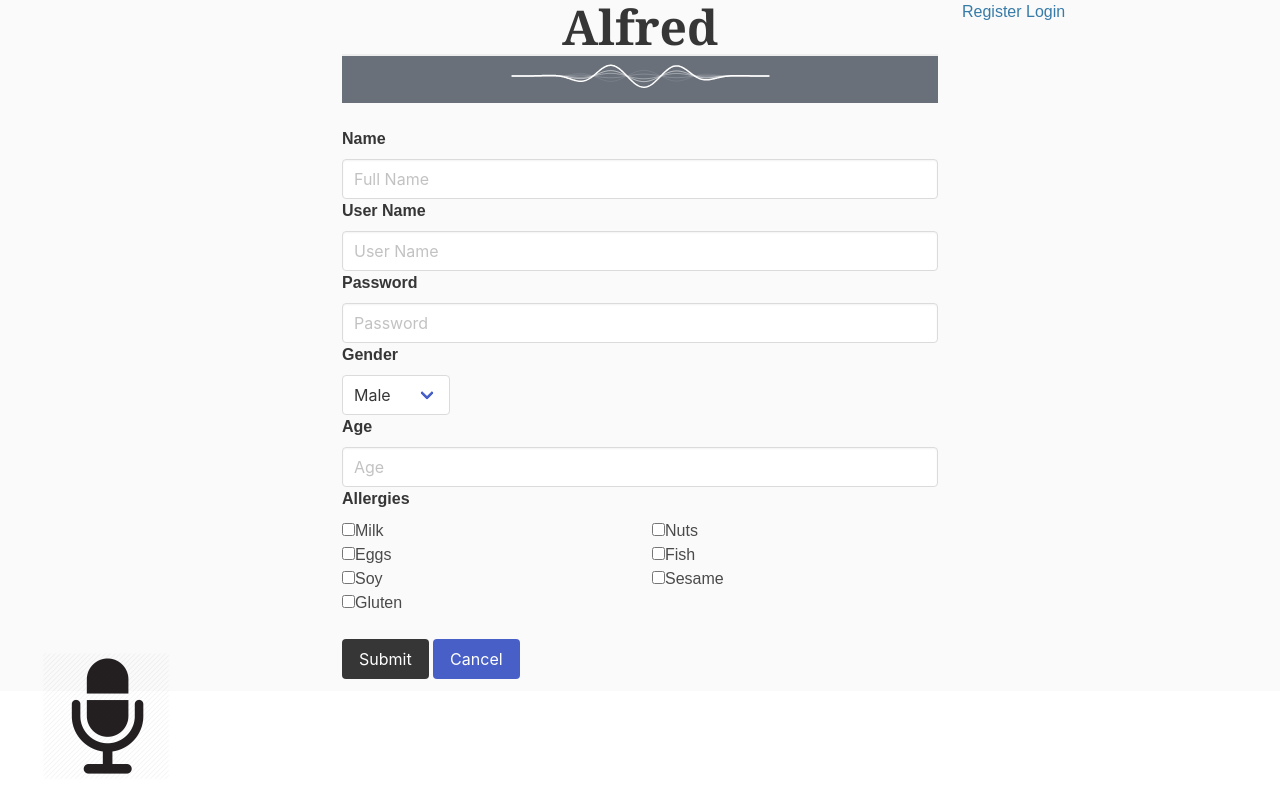
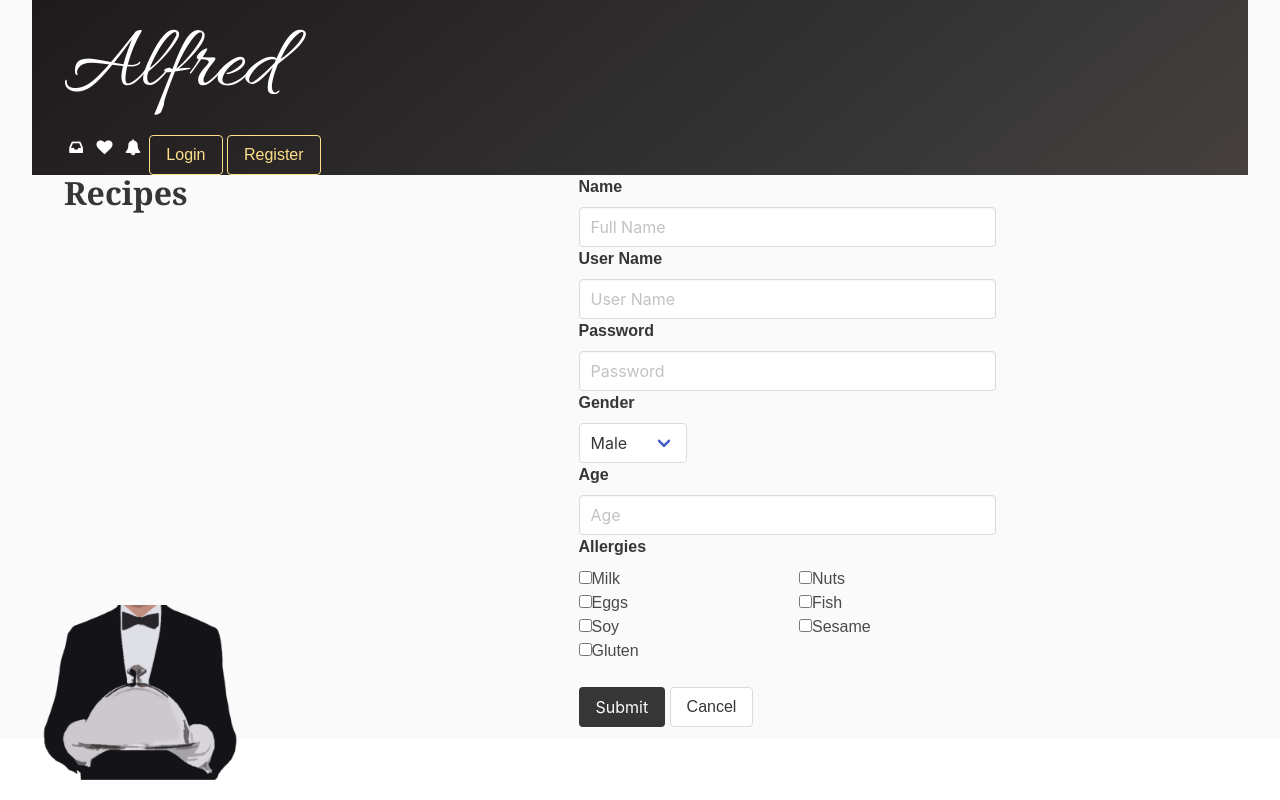
Before and after one commit to bryan-oliveira/alfred, a Flask app: page /register in a window 1280 px wide. Run offline with Flask 2, Linux system fonts and the light colour scheme; parts of the project's set-up code (start-up, migrations or seed data) failed here and were passed over; some libraries are stand-ins or nearby versions.

Commit message:
Fix recipe listing

```diff
--- a/app/static/js/recorder.js
+++ b/app/static/js/recorder.js
@@ -72,7 +72,7 @@ if (navigator.getUserMedia) {
             console.log("recorder stopped");
 
             deleteButton.onclick = function(e) {
-            evtTgt = e.target;
+            var evtTgt = e.target;
             evtTgt.parentNode.parentNode.removeChild(evtTgt.parentNode);
             }
 
@@ -83,7 +83,8 @@ if (navigator.getUserMedia) {
             var xhr = new XMLHttpRequest();
             xhr.onreadystatechange = function (response) {
                 if (xhr.readyState == 4){
-                    document.getElementById("recipe_list").innerHTML = xhr.responseText;
+                    /* document.getElementById("recipe_list").innerHTML = xhr.responseText;*/
+                    document.body.innerHTML = xhr.responseText;
                 }
             }
             xhr.open('POST', '/upload', true);
--- a/app/templates/base-template.html
+++ b/app/templates/base-template.html
@@ -32,7 +32,7 @@
                 <div class="column is-one-quarter">
 
                     <h3 class="title is-3">Recipes</h3>
-                    {% for recipe in recipes %}
+                    {% for recipe in recipe_suggestions %}
                         <!-- TODO Make a clickable link by POSTing recipe name -->
                         <p><a href="/search?recipe_name={{recipe.name|urlencode}}">{{ recipe.name}}</a></p>
                     {% endfor %}
@@ -42,11 +42,8 @@
                 <!-- Right 3/4 of screen -->
                 <div class="column is-three-quarters">
 
-                    {% block content %}{% endblock %}
-
-                    <!-- Alfred results -->
-                    <div id="recipe_list" class="columns is-multiline">
-                    </div>
+                    {% block content %}
+                    {% endblock %}
 
                 </div>
 
--- a/app/templates/register.html
+++ b/app/templates/register.html
@@ -1,33 +1,6 @@
-<!DOCTYPE html>
-<html lang="en">
-<head>
-    <meta charset="UTF-8">
-    <title>Alfred</title>
+{% extends "base-template.html" %}
 
-    <!-- Bulma.io CSS Framework -->
-    <link rel="stylesheet" type="text/css" href="https://cdnjs.cloudflare.com/ajax/libs/bulma/0.0.26/css/bulma.min.css">
-    <!-- Font awesome CSS -->
-    <link rel="stylesheet" href="{{ url_for('static', filename='font-awesome/css/font-awesome.min.css') }}">
-    <!-- Custom CSS -->
-    <link rel=stylesheet type=text/css href="{{ url_for('static', filename='style.css') }}">
-
-</head>
-<body>
-    <div class="container is-fluid">
-        <!-- TODO: Import header template instead of defining in each -->
-        <div class="columns">
-            <div class="column is-half is-offset-one-quarter has-text-centered">
-                <a class="" href="/index"><h1 class="title is-1 is-centered">Alfred</h1></a>
-                <div id="container-ios9" style="background: #69707a;"></div>
-            </div>
-
-            <div class="column is-one-quarter">
-                <a href="/register">Register</a>
-                <a href="/login">Login</a>
-            </div>
-        </div>
-
-
+{% block content %}
 
     <div class="columns">
 
@@ -129,7 +102,7 @@
             <!-- Buttons -->
             <p class="control">
                 <input type="submit" class="button is-dark" />
-                    <button class="button is-link">Cancel</button>
+                <a class="button" href="/index">Cancel</a>
             </p>
 
             </form>
@@ -137,28 +110,4 @@
 
     </div>
 
-        <img onclick="startRecording()" class="microphone image is-128x128" src="{{ url_for('static', filename='images/microphone.png') }}">
-
-
-    </div>
-
-    <!-- Siri wave thingy -->
-    <script src="{{ url_for('static', filename='js/siriwave.js') }}"></script>
-
-    <script>
-    var $siri_ios9 = document.getElementById('container-ios9');
-    var SW9 = new SiriWave({
-        width: 259,
-        height: 40,
-        speed: 0.1,
-        amplitude: 0.7,
-        container: $siri_ios9,
-        autostart: true,
-    });
-    </script>
-
-    <!-- Microphone recorder functions -->
-    <script src="{{ url_for('static', filename='js/recorder.js')}}"></script>
-
-</body>
-</html>
+{% endblock %}
--- a/app/templates/show_recipe.html
+++ b/app/templates/show_recipe.html
@@ -1,4 +1,4 @@
-{% extends "categories.html" %}
+{% extends "base-template.html" %}
 
 {% block content %}
 
--- a/app/views.py
+++ b/app/views.py
@@ -10,9 +10,14 @@ from app.models import Users
 from .forms import LoginForm
 from flask.ext.login import login_user, logout_user, login_required, current_user
 from app.speech.alfred_tts import get_raw_wav
-import nltk
+
 
 RECOMMENDED_RECIPE_LIST_SIZE = 8
+
+
+def getUserName():
+    # TODO: Consider stashing everything in session var
+    return current_user.fullname.split()[0]
 
 
 # Alfred main page
@@ -35,8 +40,7 @@ def index():
         form = LoginForm()
 
         # Send first name to template
-        # TODO: Consider stashing everything in session var
-        user = current_user.fullname.split()[0]
+        user = getUserName()
 
         # If time var available, check inactivity duration. >10m = Alfred greets you
         if 'time' in session:
@@ -59,7 +63,7 @@ def index():
         return_recipes = random.sample(recipes, RECOMMENDED_RECIPE_LIST_SIZE)
         return render_template('categories.html',
                                title='Home',
-                               recipes=return_recipes,
+                               recipe_suggestions=return_recipes,
                                form=form,
                                user=user,
                                wavfile=alfred_voice)
@@ -74,7 +78,7 @@ def index():
         return_recipes = random.sample(recipes, RECOMMENDED_RECIPE_LIST_SIZE)
         return render_template('categories.html',
                                title='Home',
-                               recipes=return_recipes,
+                               recipe_suggestions=return_recipes,
                                form=form)
 
 
@@ -95,16 +99,14 @@ def search_recipe():
 
     return render_template('show_recipe.html',
                            title=recipe['name'],
-                           recipes=return_recipes,
-                           recipe=recipe)
+                           recipe_suggestions=return_recipes,
+                           recipe=recipe,
+                           user=getUserName())
 
 
 # Upload audio clip to flask | Clicking on Microphone icon triggers this
 @app.route('/upload', methods=['GET', 'POST'])
 def upload():
-    # Debug audio BLOB
-    # app.logger.debug(request.files['audio'])
-
     # Get spoken audio clip
     audio = request.files['audio']
 
@@ -114,12 +116,15 @@ def upload():
     # print recipes
     print len(recipes)
 
-    # TODO: Change to recommended recipes whenever possible
-    # Loads recipes from file (JSON), returns 20 random
-    recommend_recipes = getRecipesFromFile()
-    return_recipes = random.sample(recommend_recipes, RECOMMENDED_RECIPE_LIST_SIZE)
+    # TODO: Scalability: call getRecipesFromFile once and share it to session var; Update every 5m vs every call;
+    # Loads recipes from fie JSON format, returns random 20 at random
+    recipe_list = getRecipesFromFile()
+    return_recipes = random.sample(recipe_list, RECOMMENDED_RECIPE_LIST_SIZE)
 
-    return render_template('show_recipe_results.html', recipes=recipes)
+    return render_template('show_recipe_results.html',
+                           recipes=recipes,
+                           recipe_suggestions=return_recipes,
+                           user=getUserName())
 
 
 # Register view
@@ -179,21 +184,6 @@ def admin_page():
     return render_template("admin.html")
 
 
-@app.route("/run_nltk_script", methods=['GET', 'POST'])
-def run_nltk_script():
-    """
-    This function installs a NLTK dependency on the server machine
-    :return: True
-    """
-    print request.args
-    module = ""
-    for x in request.args:
-        module = x
-    nltk.download(module)
-
-    return redirect('index')
-
-
 @app.route("/logout")
 @login_required
 def logout():
```
Also changed, not shown: app/templates/admin.html (+0 -18 lines), app/templates/show_recipe_results.html (+7 -0 lines), 2 other files. Lines whose indentation alone changed are shown as unchanged.
